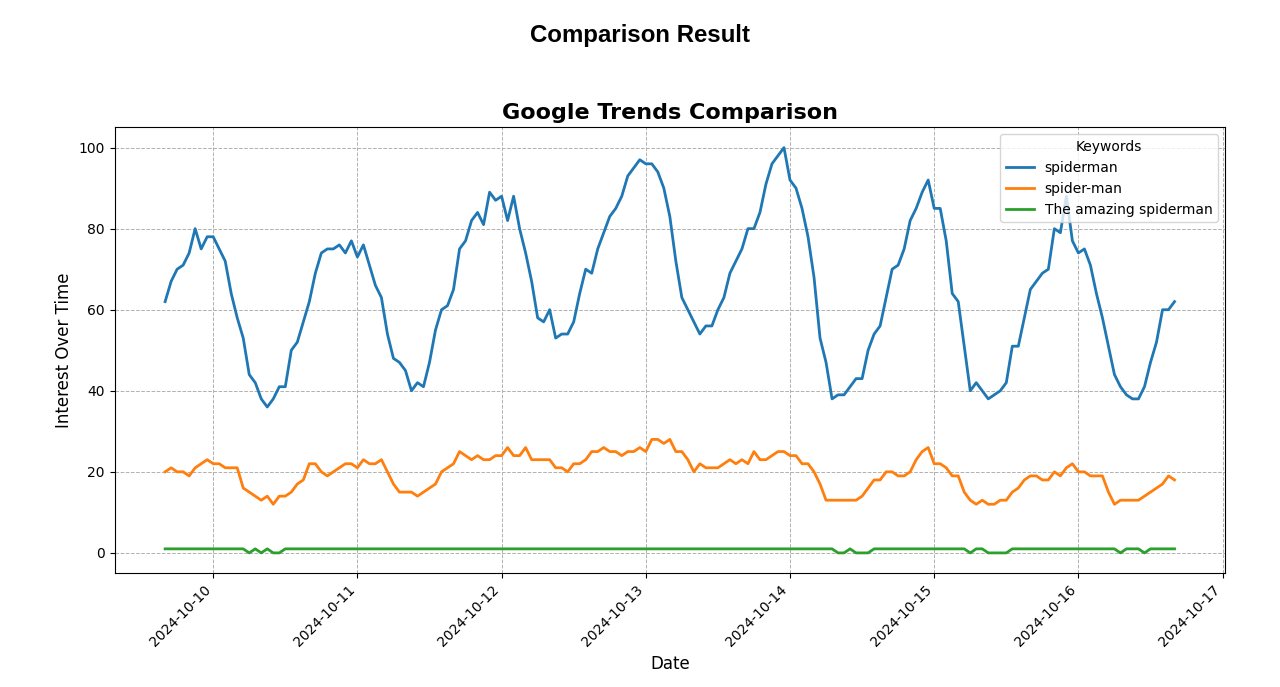
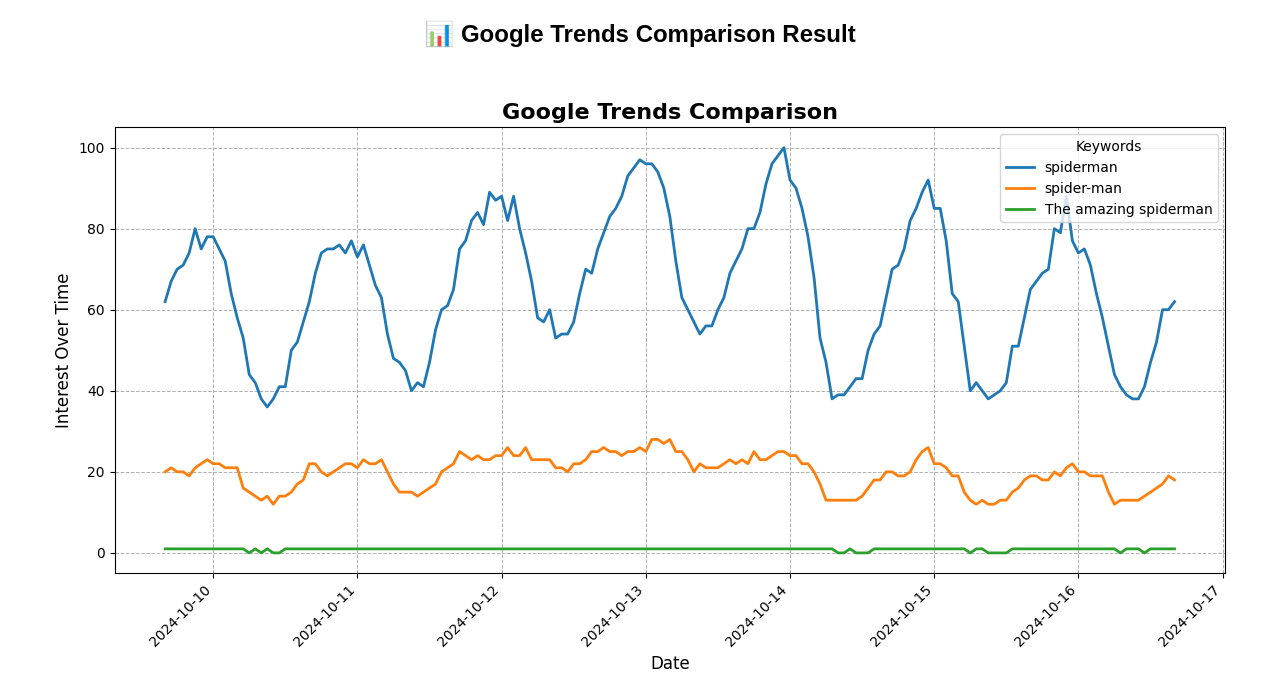
Before and after one commit to ronknight/google-trends, a Flask app: page /image in a window 1280 px wide. Shown: the top 687 px of the page. Run offline with Flask 3, Linux system fonts and the light colour scheme.

Commit message:
Update headers

```diff
--- a/templates/image.html
+++ b/templates/image.html
@@ -13,7 +13,7 @@
 </head>
 <body>
 
-<h2>Comparison Result</h2>
+<h2>📊 Google Trends Comparison Result</h2>
 <img src="/static/google_trends_comparison.png" alt="Google Trends Comparison">
 
 <a href="/">Go back</a>
--- a/templates/index.html
+++ b/templates/index.html
@@ -14,7 +14,7 @@
 </head>
 <body>
 
-<h2 align="center">Google Trends Comparison</h2>
+<h2 align="center">📊 Google Trends Comparison</h2>
 
 <form action="/compare" method="POST">
     <label for="keyword1">Keyword 1</label>
```
